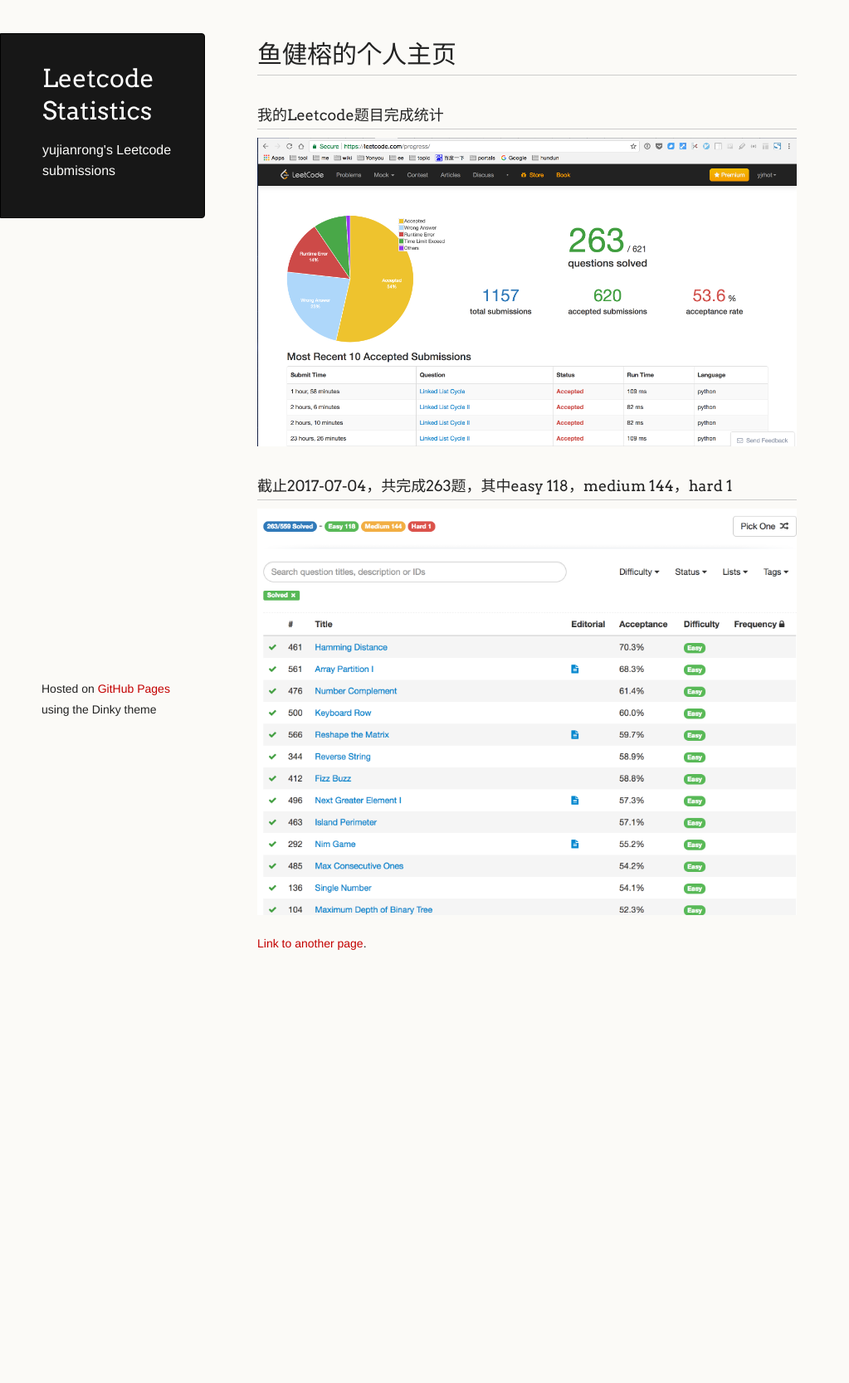
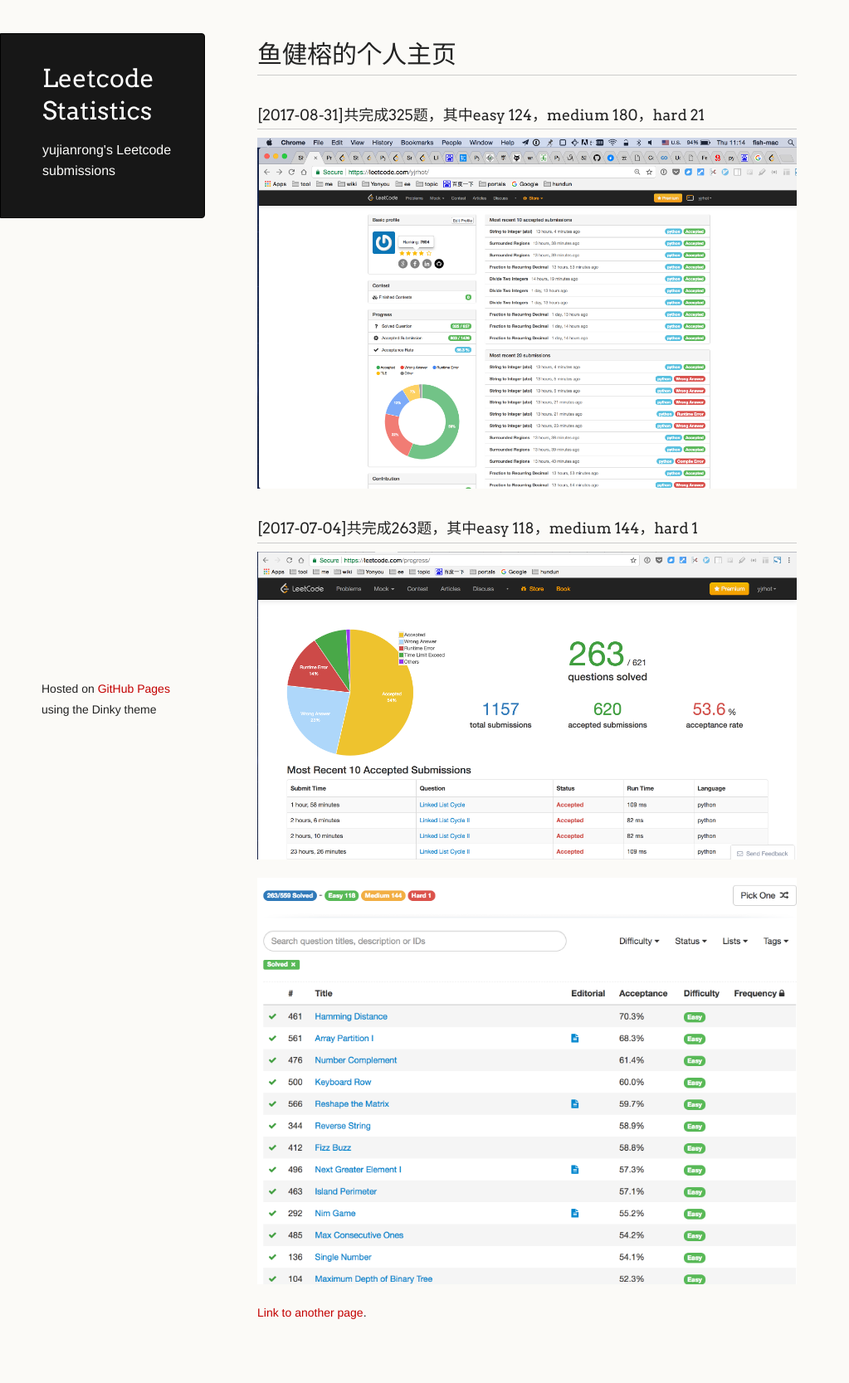
Before and after one commit to yjrhot/yjrhot.github.io, a Jekyll site: the page built from index.md, in a window 1280 px wide. Shown: the whole page at 83% size, without its empty margins (0-1023 px from the left). Built offline with Jekyll 4.4.1, drawn with Linux system fonts in a browser that asks for light colours; our own code applies the rules of GitHub Pages for plain Markdown files; before the commit the page ends 1222 px from its top, so only the background shows below that.

Commit message:
325 problems

```diff
--- a/index.md
+++ b/index.md
@@ -4,12 +4,14 @@
 
 # [](#header-1)鱼健榕的个人主页
 
-### [](#header-1)我的Leetcode题目完成统计
+### [](#header-1)[2017-08-31]共完成325题，其中easy 124，medium 180，hard 21
+![](leetcode_325.jpg)
+
+### [](#header-1)[2017-07-04]共完成263题，其中easy 118，medium 144，hard 1
 
 ![](yjrhot_leetcode_submissons.jpg)
 
 
-### [](#header-1)截止2017-07-04，共完成263题，其中easy 118，medium 144，hard 1
 ![](leetcode_263.jpg)
 
 
```
Also changed, not shown: driving_lisence.jpg (added), leetcode_325.jpg (added), 1 other file.
